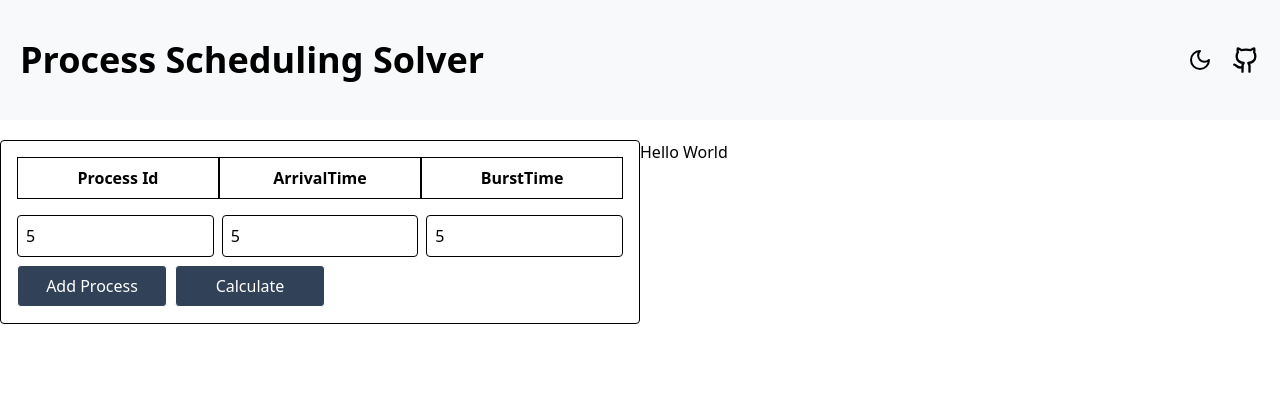
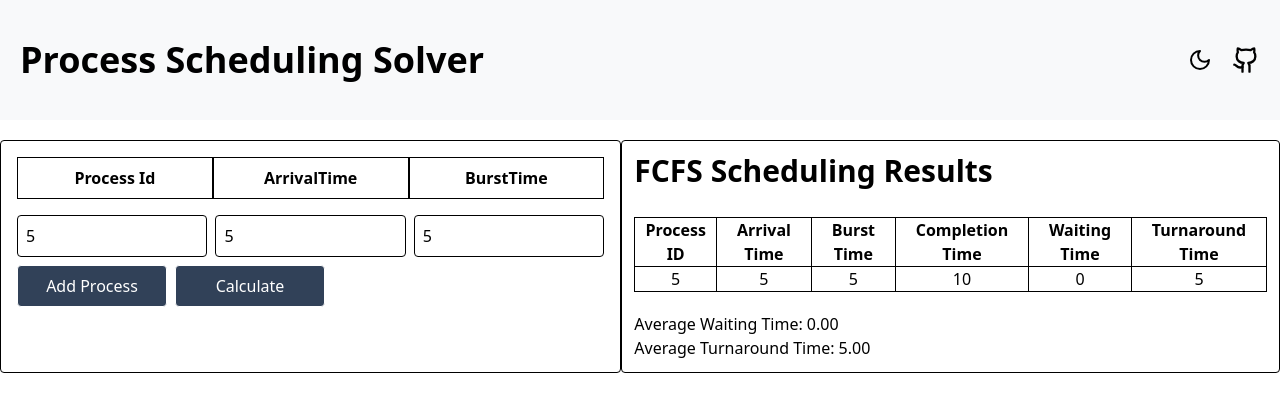
Before and after one commit to Rohitsah12/Process-Scheduling-Solver, a React (Vite) app: page / in a window 1280 px wide. Both pictures are taken after typing "5", "5", "5" into the empty fields and a click on the button "Calculate". Shown: the top 412 px of the page. Built offline with nearby package versions, Linux system fonts and the light colour scheme.

Commit message:
Added Logic and UI for the fcfs algorithm didn't considered fcfs on the basis of shorting considering user enter sorted arrival time

```diff
--- a/src/Algorithm/fcfs.js
+++ b/src/Algorithm/fcfs.js
@@ -1,47 +1,52 @@
-function fcfs(){
-    const processId=[1,2,3,4,5,6];
-    const ArrivalTime=[0,1,2,3,4,5];
-    const BurstTime=[3,2,1,4,5,2];
-    let n=processId.length;
+function fcfs(processes) {
 
-    const waitingTime=[]
-    const completionTime=[];
-    const TurnAroundTime=[];
-    completionTime[0]=BurstTime[0];
-    for(let i=1;i<n;i++){
-        completionTime.push(completionTime[i-1]+BurstTime[i]);
-    }
-    for(let i=0;i<n;i++){
+    // processes.sort((a, b) => a.arrival - b.arrival);
 
-        TurnAroundTime.push(completionTime[i]-ArrivalTime[i]);
-        waitingTime.push(TurnAroundTime[i]-BurstTime[i]);
-        console.log(`Process ${processId[i]}:`);
-        console.log(`  Arrival Time   : ${ArrivalTime[i]}`);
-        console.log(`  Burst Time     : ${BurstTime[i]}`);
-        console.log(`  Completion Time: ${completionTime[i]}`);
-        console.log(`  Turnaround Time: ${TurnAroundTime[i]}`);
-        console.log(`  Waiting Time   : ${waitingTime[i]}`);
-        console.log('---------------------------');
+    const processLenght = processes.length;
+    const result = [];
+    let currentTime = 0;
+    let totalWaitingTime = 0;
+    let totalTurnAroundTime = 0;
 
+    for (let i = 0; i < processLenght; i++) {
+        const { id, arrival, burst } = processes[i];
+
+
+       const arrivalTime = Number(arrival);
+        const burstTime = Number(burst);
+
+
+        if (currentTime < arrivalTime) {
+            currentTime = arrivalTime;
+        }
+
+        const completionTime = currentTime + burstTime;
+        const turnAroundTime = completionTime - arrivalTime;
+        const waitingTime = turnAroundTime - burstTime;
+
+        currentTime = completionTime;
+
+        totalWaitingTime += waitingTime;
+        totalTurnAroundTime += turnAroundTime;
+
+        result.push({
+            processId: id,
+            arrivalTime: arrivalTime,
+            burstTime: burstTime,
+            completionTime,
+            turnAroundTime,
+            waitingTime
+        });
     }
 
-    let AverageWaitingTime=0
-    let avgTurnAroundTime=0;
-    for(let i=0;i<n;i++){
-        AverageWaitingTime+=waitingTime[i];
-        avgTurnAroundTime+=TurnAroundTime[i];
-    }
-    AverageWaitingTime/=n;
-    avgTurnAroundTime/=n;
+    const avgWaitingTime = totalWaitingTime / processLenght;
+    const avgTurnAroundTime = totalTurnAroundTime / processLenght;
 
-    console.log(AverageWaitingTime);
-    console.log(avgTurnAroundTime);
-
-
-
-
-
-
+    return {
+        process: result,
+        averageWaitingTime: avgWaitingTime,
+        averageTurnAroundTime: avgTurnAroundTime
+    };
 }
 
-fcfs();
+export default fcfs;
--- a/src/components/Input.jsx
+++ b/src/components/Input.jsx
@@ -26,9 +26,10 @@ function Input() {
         setProcesses(updated);
     };
 
-    const handleOutput=()=>{
+    const handleOutput = () => {
         setShowOutput(true);
-    }
+    };
+
 
     return (
         <div className="flex w-full">
@@ -70,12 +71,15 @@ function Input() {
 
                 <div className="flex gap-2 flex-wrap">
                     <button
+                        type="button"
                         className="border p-2 rounded w-full sm:w-[150px] bg-slate-700 text-white"
                         onClick={handleAddProcess}
                     >
                         Add Process
                     </button>
-                    <button className="border p-2 rounded w-full sm:w-[150px] bg-slate-700 text-white cursor-pointer"
+                    <button
+                        type="button"
+                        className="border p-2 rounded w-full sm:w-[150px] bg-slate-700 text-white cursor-pointer"
                         onClick={handleOutput}
                     >
                         Calculate
@@ -90,7 +94,7 @@ function Input() {
             </div>
             { showOutput && (
                 <div className="mt-5">
-                    <Output />
+                    <Output processes={processes} />
                 </div>
             )}
         </div>
--- a/src/components/Output.jsx
+++ b/src/components/Output.jsx
@@ -1,6 +1,71 @@
-function Output(){
+import { Alert } from "@material-tailwind/react";
+import { useEffect, useState } from "react";
+import fcfs from "../Algorithm/fcfs";
+
+function Output({processes}){
+
+    const [showAlert,setShowAlert]=useState(false);
+
+    const result=fcfs(processes);
+    console.log(result);
+
+
+    useEffect(() => {
+        const allFilled = processes.every(p => p.id && p.arrival && p.burst);
+        if (!allFilled) {
+            setShowAlert(true);
+            return;
+        }
+        else{
+            setShowAlert(false);
+        }
+    }, [processes]);
+
     return(
-        <div>Hello World</div>
+        <>
+            {showAlert && (
+                <Alert className="bg-red-700 text-white dark:bg-red-700 p-2 mt-4">
+                    Please fill all fields for all the process before Calculating.
+                </Alert>
+            )}
+
+            {!showAlert && (
+                <div className="border rounded dark:bg-black dark:text-white p-3">
+                    <h2 className="font-bold text-3xl mb-7">FCFS Scheduling Results</h2>
+                    <table className="border">
+                        <thead className="border">
+                            <tr>
+                                <th className="border">Process ID</th>
+                                <th className="border">Arrival Time</th>
+                                <th className="border">Burst Time</th>
+                                <th className="border">Completion Time</th>
+                                <th className="border">Waiting Time</th>
+                                <th className="border">Turnaround Time</th>
+                            </tr>
+                        </thead>
+                        <tbody>
+                            {result.process.map((process, index) => (
+                                <tr key={index} className="border">
+                                    <td className="border text-center">{process.processId}</td>
+                                    <td className="border text-center">{process.arrivalTime}</td>
+                                    <td className="border text-center">{process.burstTime}</td>
+                                    <td className="border text-center">{process.completionTime}</td>
+                                    <td className="border text-center">{process.waitingTime}</td>
+                                    <td className="border text-center">{process.turnAroundTime}</td>
+                                </tr>
+                            ))}
+                        </tbody>
+                    </table>
+
+                    <div style={{ marginTop: '20px' }}>
+                        <h3>Average Waiting Time: {result.averageWaitingTime.toFixed(2)}</h3>
+                        <h3>Average Turnaround Time: {result.averageTurnAroundTime.toFixed(2)}</h3>
+                    </div>
+                </div>
+            )}
+        </>
     )
+
+
 }
 export default Output;
```
